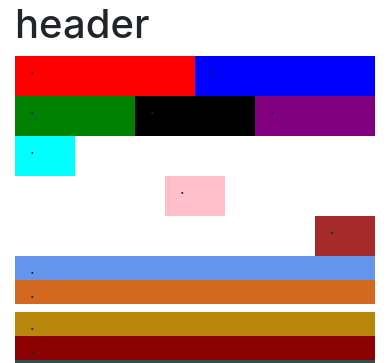
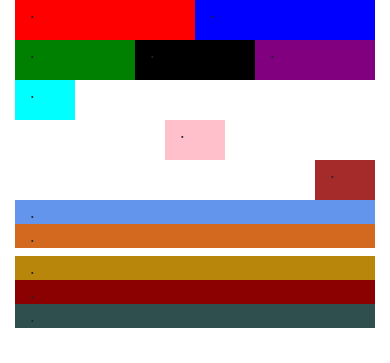
Before and after one commit to db0g/bootstrap, a Flask app: page / in a window 390 px wide. Shown: the part 56-419 px from the top of the page. Run offline with Flask 2, Linux system fonts and the light colour scheme; some libraries are stand-ins or nearby versions.

Commit message:
responsivite

```diff
--- a/templates/base/footer.html
+++ /dev/null
@@ -1,5 +0,0 @@
-{% block footer %}
-
-<p>footer</p>
-
-{% endblock %}
--- a/templates/base/header.html
+++ /dev/null
@@ -1,5 +0,0 @@
-{% block header %}
-
-<h1>header</h1>
-
-{% endblock %}
--- a/templates/base/layout.html
+++ b/templates/base/layout.html
@@ -15,10 +15,6 @@
                 {% include 'base/nav.html' %}
             {% endblock %}
 
-            {% block header %}
-                {%include 'base/header.html'%}
-            {%endblock%}
-
             {%block content%}
             {%endblock%}
 
```
